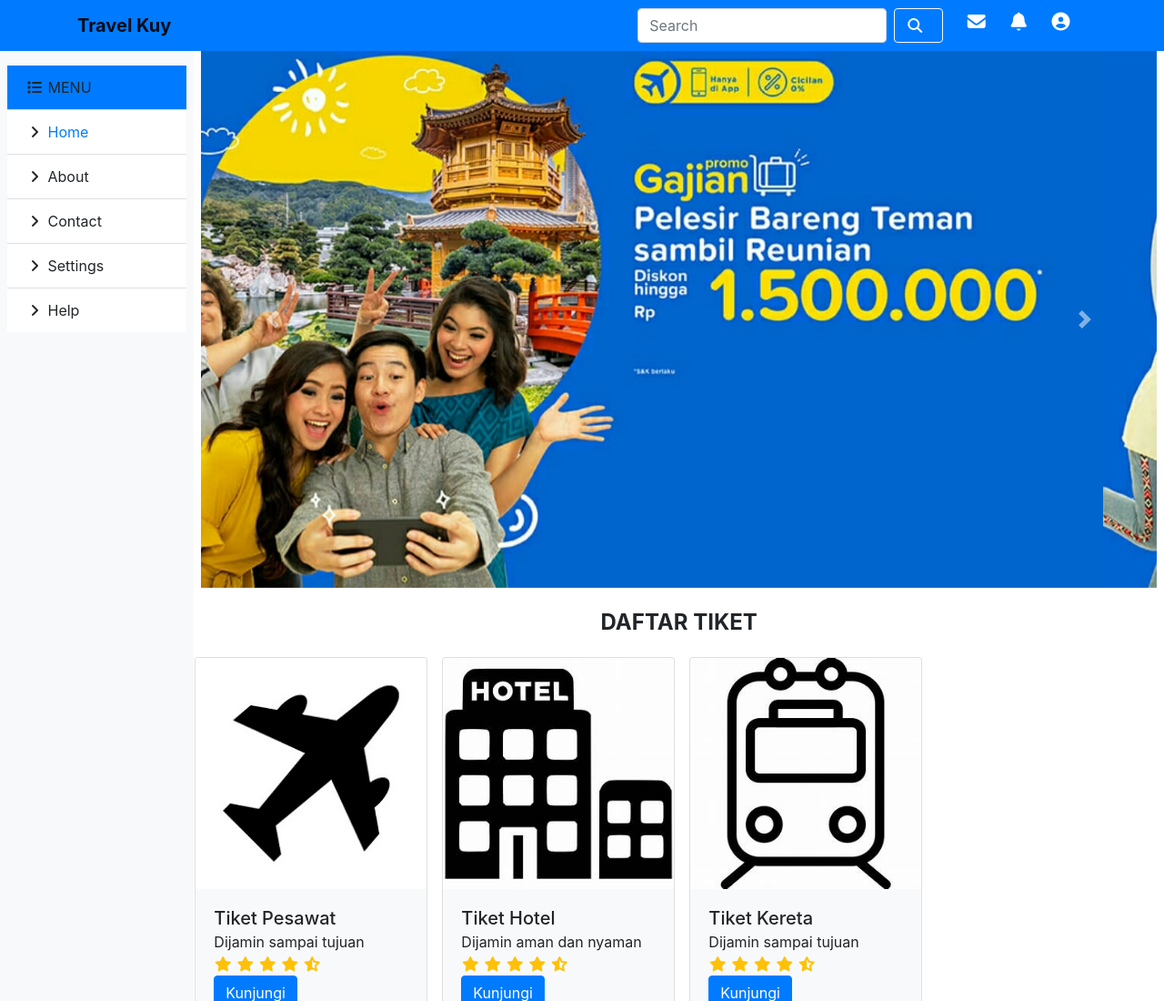
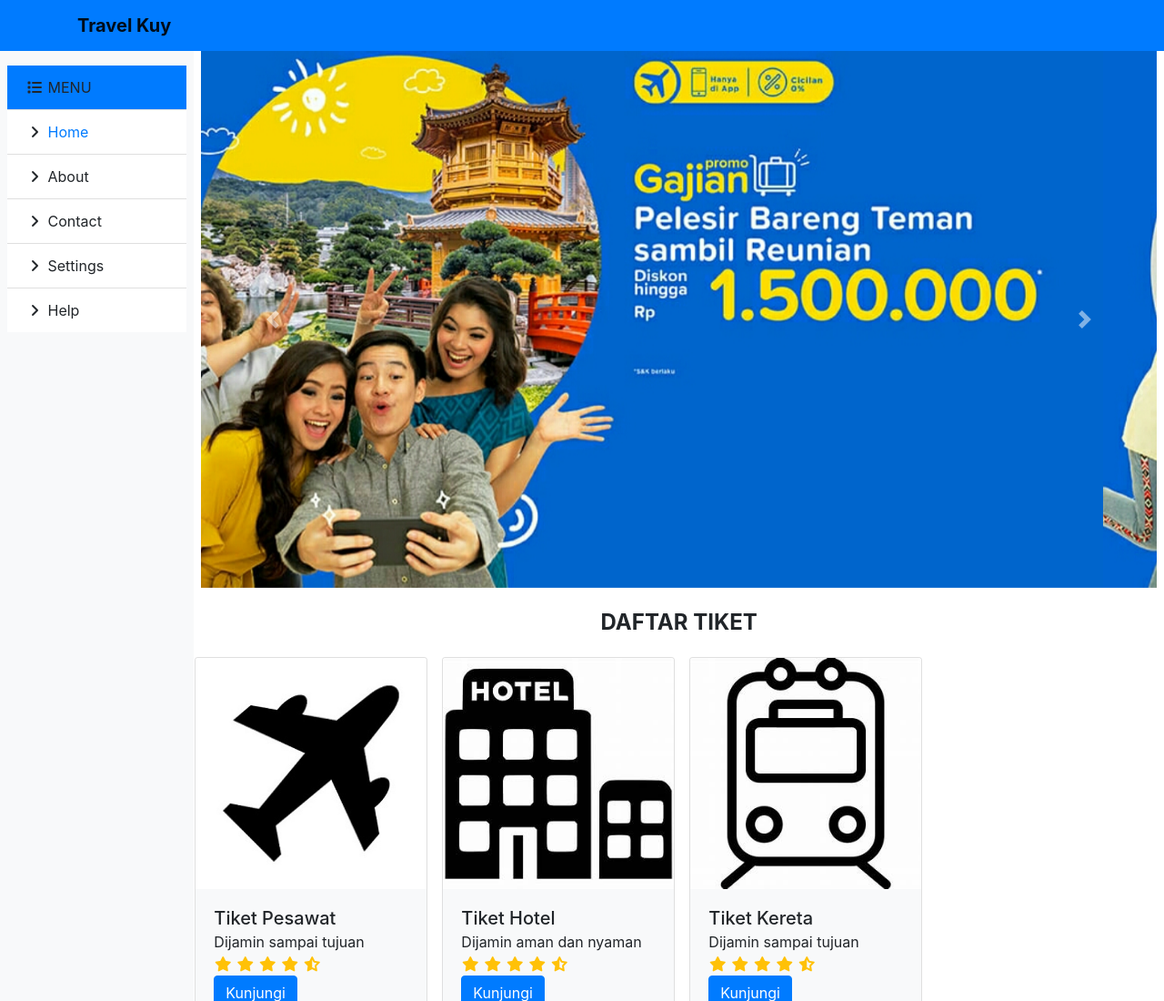
Before and after one commit to Hennyfebriyanti/access.github.io, a plain HTML site: page index.html in a window 1280 px wide. Shown: the top 1100 px of the page at 91% size. Drawn offline with nearby package versions, Linux system fonts and the light colour scheme.

Commit message:
Update index.html

```diff
--- a/index.html
+++ b/index.html
@@ -24,17 +24,7 @@
 
   <div class="collapse navbar-collapse" id="navbarSupportedContent">
     <ul class="navbar-nav ml-auto mr-4">
-    </ul>
-    <form class="form-inline my-2 my-lg-0 ml-auto">
-          <input class="form-control mr-sm-2" type="search" placeholder="Search" aria-label="Search">
-          <button class="btn btn-outline-light my-2 my-sm-0 " type="submit"><i class="fas fa-search mr-2"></i></button>
-        </form>
-        <div class="icon ml-4">
-          <h5>
-            <i class="fas fa-envelope mr-3 text-white" data-toggle="tooltip" title="Surat masuk"></i>
-            <i class="fas fa-bell mr-3 text-white" data-toggle="tooltip" title="Notifikasi"></i>
-            <i class="fas fa-user-circle mr-3 text-white" data-toggle="tooltip" title="User"></i>
-          </h5>
+   </ul>
     </form>
   </div>
 </div>
```
